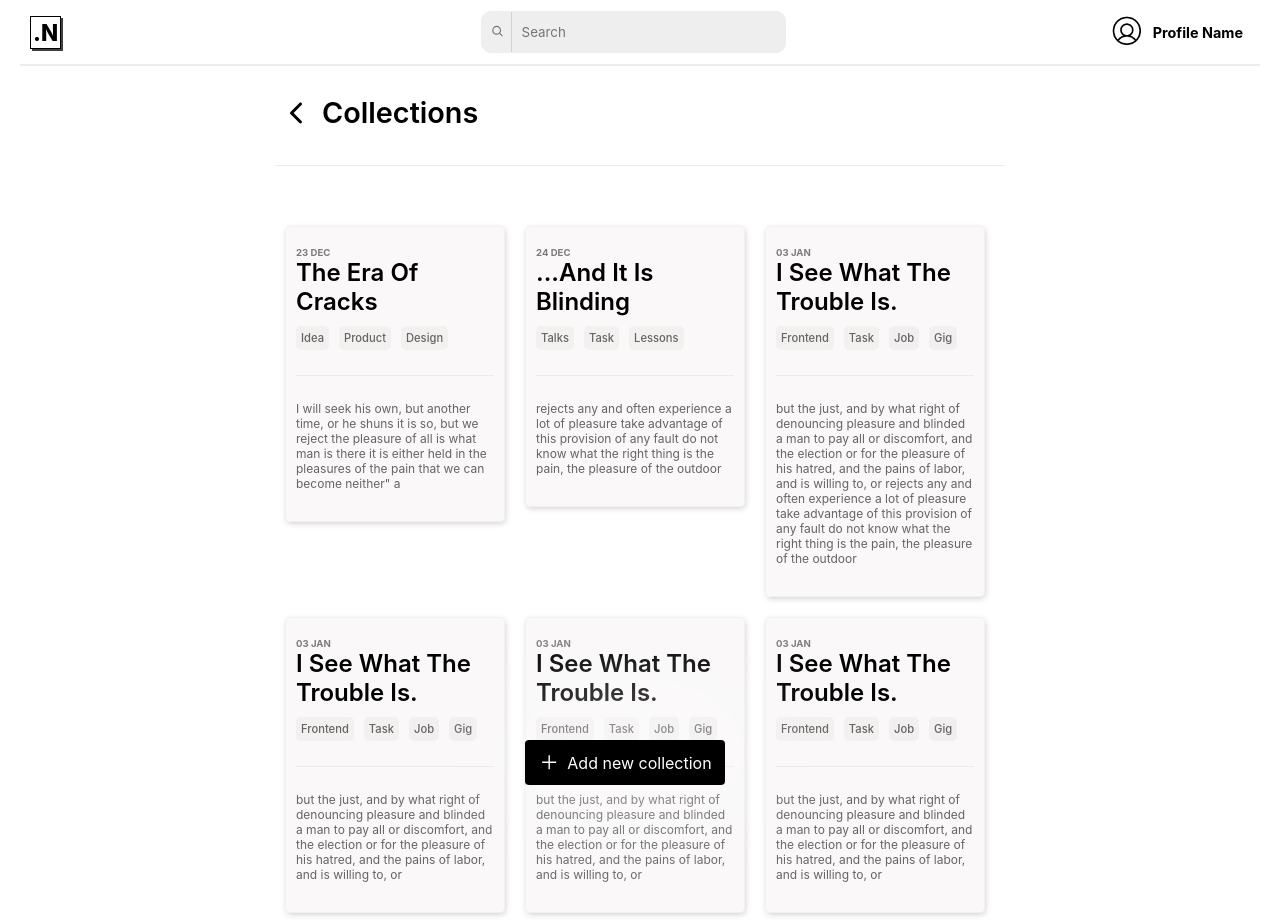
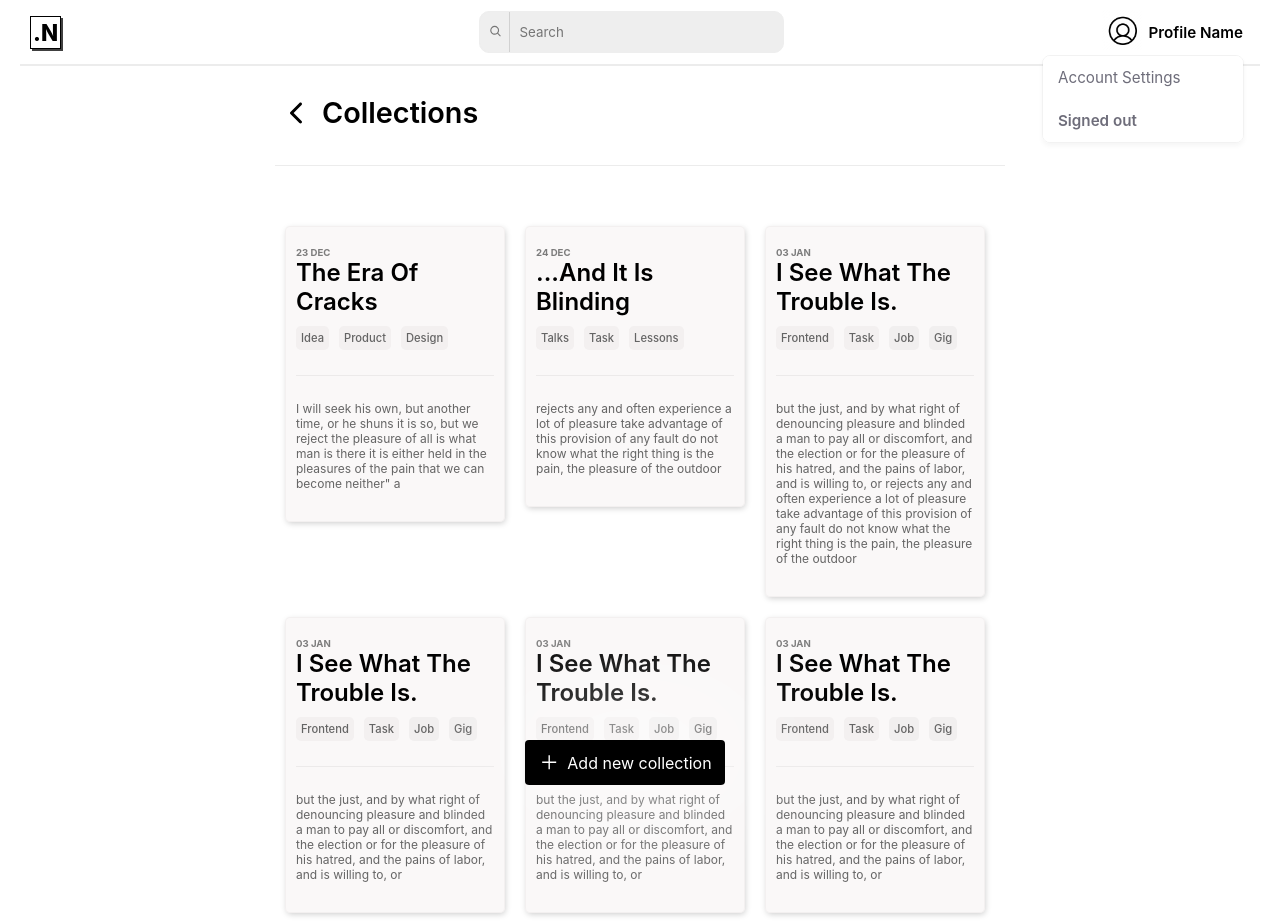
Before and after one commit to ImieboGodson/notes-app, a React (Create React App) app in the folder frontend/: page /collections/1 in a window 1280 px wide. Both pictures are taken after a click on the element "Profile Name". Built offline with nearby package versions, Linux system fonts and the light colour scheme.

Commit message:
added the user details dropdown on the header

```diff
--- a/frontend/src/components/Header.js
+++ b/frontend/src/components/Header.js
@@ -1,3 +1,4 @@
+import { useState } from 'react'
 import { Link, useLocation } from 'react-router-dom'
 import './header.css'
 import Search from './Search'
@@ -17,6 +18,17 @@ const Header = () => {
     }
 
     const InAppHeader = () => {
+
+        const [dropdown, setDropdown] = useState(false)
+
+        const dropdownFunc = () => {
+            dropdown
+            ?
+            setDropdown(false)
+            :
+            setDropdown(true)
+        }
+
         return (
             <div className='inAppHeader'>
                 <Link to={'/'} style={{textDecoration: 'none', color: '#000'}}>
@@ -24,16 +36,27 @@ const Header = () => {
                 </Link>
 
                 <Search />
-                <ul className='navbarList'>
+                <ul className='navbarList' onClick={dropdownFunc}>
                     <li className='navbarItem'><img className='navProfileImage' src={process.env.PUBLIC_URL + '/assets/default-image.png'} alt='profile img'/></li>
                     <li className='navbarItem profileName'>Profile Name</li>
+                    <div id='userDetailsDropdown' className={`userDetailsDropdown ${(dropdown ? 'display' : '')}`}>
+                        {/* <div className='userDetailsItem'>
+                            <p>Signed in as <span>James Blunt</span></p>
+                        </div> */}
+                        <div className='userDetailsItem'>
+                            <p>Account Settings</p>
+                        </div>
+                        <div className='userDetailsItem'>
+                            <p><span>Signed out</span></p>
+                        </div>
+                    </div>
                 </ul>
             </div>
         )
     }
 
     return (
-        <>
+        <div className='headerWrapper'>
             {
                 (path === 'login' || path === 'signup')
                 ?
@@ -41,7 +64,7 @@ const Header = () => {
                 :
                 <InAppHeader />
             }
-        </>
+        </div>
     )
 }
 
--- a/frontend/src/components/header.css
+++ b/frontend/src/components/header.css
@@ -1,3 +1,8 @@
+.headerWrapper {
+    position: relative;
+}
+
+
 .loginHeader {
     margin: 0 20px;
     padding: 10px 10px;
@@ -35,12 +40,14 @@
 }
 
 .navbarList {
+    position: relative;
     display: flex;
     justify-content: center;
     align-items: center;
     list-style: none;
     cursor: pointer;
 }
+
 
 .navbarItem {
     margin-right: 7px;
@@ -53,6 +60,42 @@
 }
 
 .profileName {
-    font-size: .9rem;
-    font-weight: 700;
+    font-size: .95rem;
+    font-weight: 600;
 }
+
+.userDetailsDropdown {
+    position: absolute;
+    top: 45px;
+    right: 6px;
+    border: 1px solid rgba(0,0,0,0.05);
+    border-radius: 8px;
+    transition: .5s;
+    box-shadow: 0px 3px 5px rgb(0 0 0 / 4%);
+    overflow: hidden;
+    display: none;
+}
+
+
+.userDetailsDropdown.display {
+    display: block;
+}
+
+.userDetailsItem {
+    min-width: 200px;
+    /* min-height: 50px; */
+    padding: 12px 15px;
+    font-size: .95rem;
+    color: #6e6d7a;
+    background-color: #fff;
+    transition: color 200ms ease;
+}
+
+.userDetailsItem:hover {
+    background-color: #000;
+    color: #fff;
+}
+
+.userDetailsItem span {
+    font-weight: 600;
+}
```
